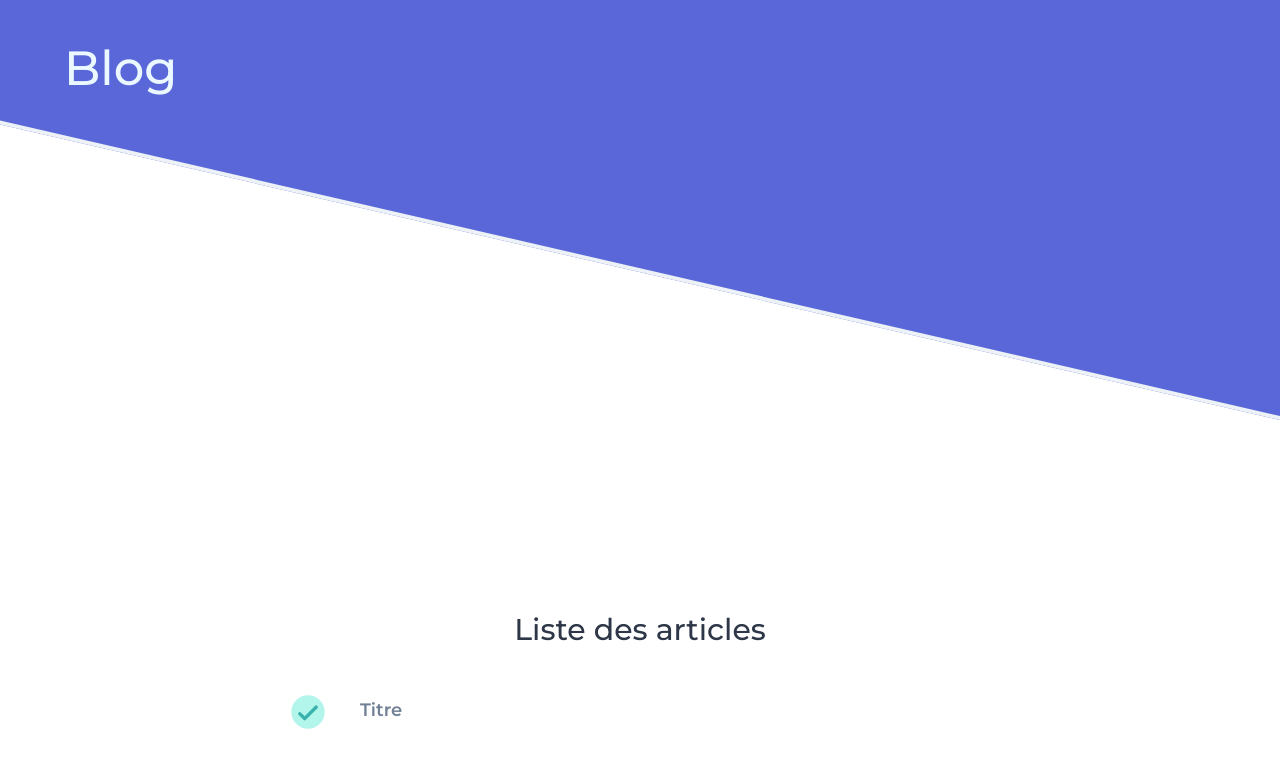
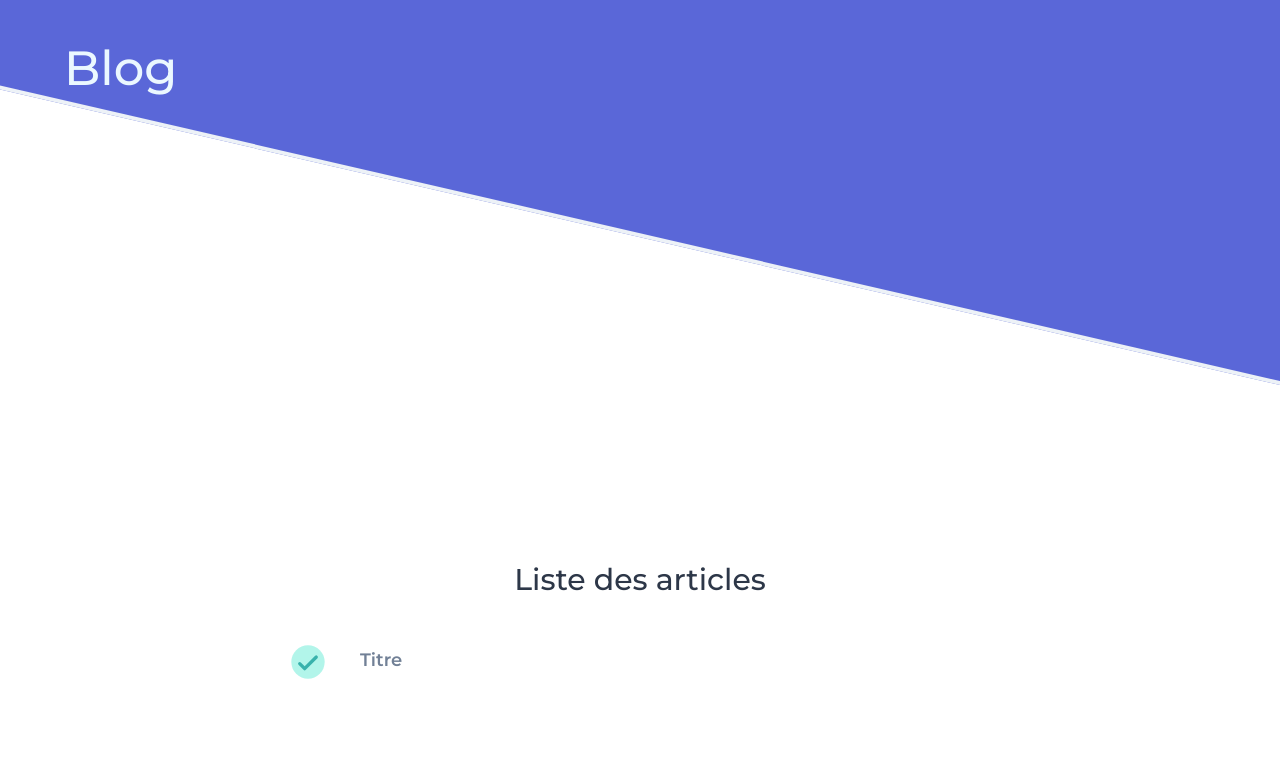
Before and after one commit to greglejeune/feed, a Jekyll site: the page built from index.html, in a window 1280 px wide. Shown: the top 768 px of the page. Built offline with Jekyll 4.4.1, drawn with Linux system fonts in a browser that asks for light colours.

Commit message:
Update feed.html

```diff
--- a/_layouts/feed.html
+++ b/_layouts/feed.html
@@ -13,7 +13,7 @@
     <div id="app" class="font-sans text-gray-600 text-lg">
       <div class="relative overflow-hidden">
         <div id="hero-background" class="absolute w-full h-full overflow-hidden bg-hero border-b-4 border-gray-200" style="height:70%"></div>
-        <div id="hero-container" class="relative container mx-auto pt-8 px-4 lg:px-8 xl:px-16">
+        <div id="hero" class="relative container mx-auto pt-8 px-4 lg:px-8 xl:px-16" style="height:550px">
           <div class="w-full lg:max-w-xl xl:max-w-2xl text-center lg:text-left">
             <h1 class="text-3xl xs:text-4xl sm:text-5xl 2xl:text-6xl font-medium text-blue-100 mb-2">Blog</h1>
             <div class="w-full max-w-lg 2xl:max-w-xl mx-auto lg:mx-0">
```
